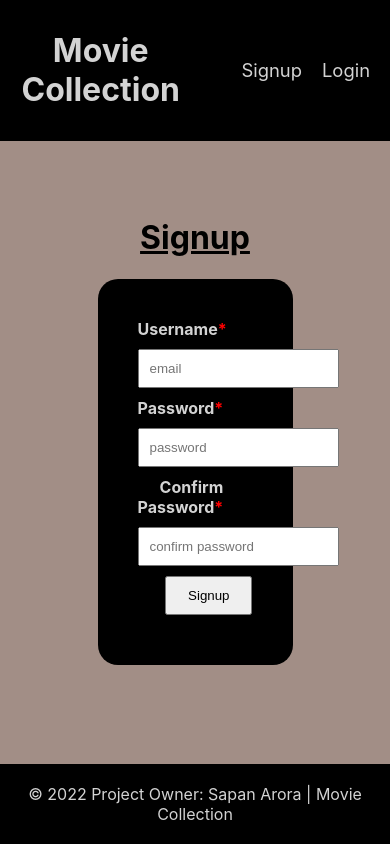
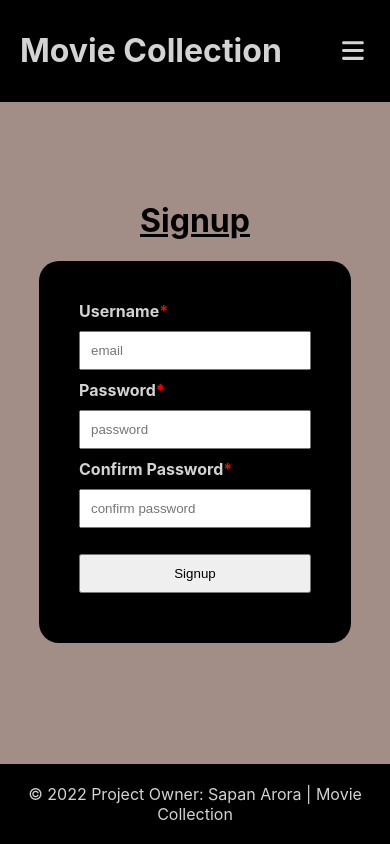
Before and after one commit to Sarora09/MovieStore.WebApp, a React (Create React App) app: page /signup in a window 390 px wide. Built offline with nearby package versions, Linux system fonts and the light colour scheme.

Commit message:
Updated the web application to be responsive. Work in progress

```diff
--- a/package.json
+++ b/package.json
@@ -3,6 +3,9 @@
   "version": "0.1.0",
   "private": true,
   "dependencies": {
+    "@fortawesome/fontawesome-svg-core": "^6.1.1",
+    "@fortawesome/free-solid-svg-icons": "^6.1.1",
+    "@fortawesome/react-fontawesome": "^0.1.18",
     "@testing-library/jest-dom": "^5.16.2",
     "@testing-library/react": "^12.1.3",
     "@testing-library/user-event": "^13.5.0",
--- a/src/App.css
+++ b/src/App.css
@@ -31,6 +31,7 @@ html {
   justify-content: space-between;
   padding: 10px 20px;
   color: lightgrey;
+  flex-wrap: wrap;
 }
 
 .container {
@@ -202,6 +203,8 @@ html {
   background-color: black;
 }
 
+/*Footer Ending*/
+
 /*Signup form*/
 .signup {
   display: flex;
@@ -252,7 +255,7 @@ html {
 }
 
 .signup-form button {
-  flex-basis: 76%;
+  flex-basis: 100%;
   padding: 10px;
   margin-left: 24%;
 }
@@ -268,13 +271,13 @@ html {
 }
 
 .profile {
-  flex: 1;
   display: flex;
   flex-direction: column;
   align-items: center;
   margin-top: 50px;
   margin-bottom: 50px;
   justify-content: center;
+  width: 100%;
 }
 
 .profile h1 {
@@ -477,12 +480,10 @@ table tbody tr:nth-of-type(2n) {
 
 .admin-manage-movies {
   margin-top: 20px;
-  padding: 100px;
 }
 
 .admin-manage-users {
   margin-top: 20px;
-  padding: 100px;
 }
 
 .movie {
@@ -540,7 +541,104 @@ table tbody tr:nth-of-type(2n) {
   margin-bottom: 25px;
 }
 
-/*Footer Ending*/
+nav ul {
+  display: flex;
+  list-style: none;
+  margin: 0;
+  padding-left: 0;
+}
+
+.hamburger {
+  border: 0;
+  font-size: 25px;
+  background-color: transparent;
+  cursor: pointer;
+  display: none;
+}
+
+@media (max-width: 992px) {
+  .profile-form-sub-container {
+    flex-direction: column;
+  }
+
+  .profile {
+    width: 50%;
+  }
+}
+
+@media (max-width: 768px) {
+
+  .profile-form-container {
+    width: 100%;
+  }
+
+  .movie-login-form {
+    width: 90%;
+  }
+
+  .movie-nav-links {
+    display: none;
+  }
+
+  .hamburger {
+    display: block;
+    color: lightgray;
+  }
+
+  .movie-nav-links.visible {
+    display: block;
+    width: 100%;
+  }
+
+  .movie-nav-links ul {
+    flex-direction: column;
+  }
+
+  .movie-nav-links ul li {
+    padding: 5px 0px;
+    margin-left: 0px;
+  }
+
+  .profile-form button {
+    width: 70%;
+  }
+
+  .manage-section {
+    flex-direction: column;
+  }
+
+  .admin-dashboard {
+    width: 80%;
+  }
+
+  .new-movie-button {
+    width: 70%;
+  }
+
+  .movie-table {
+    overflow-x: scroll;
+  }
+
+  .signup-form {
+    width: 80%;
+  }
+
+  .signup-form label {
+    flex-basis: 100%;
+    text-align: left;
+  }
+
+  .signup-form input {
+    flex-basis: 100%;
+  }
+
+  .signup-form button {
+    margin-left: auto;
+    margin-right: auto;
+    margin-top: 16px;
+  }
+
+}
 
 @media (prefers-reduced-motion: no-preference) {
   .App-logo {
--- a/src/components/Nav.js
+++ b/src/components/Nav.js
@@ -1,5 +1,7 @@
 import React, { useEffect, useState } from "react";
 import { Link, useNavigate } from "react-router-dom";
+import { FontAwesomeIcon } from '@fortawesome/react-fontawesome';
+import { faBars } from '@fortawesome/free-solid-svg-icons';
 
 const Nav = () => {
 
@@ -9,10 +11,18 @@ const Nav = () => {
   const logout = () => {
     localStorage.clear();
   }
+  const showNav = () => {
+    const nav = document.getElementById('movie-nav-links');
+    nav.classList.toggle('visible');
+  }
   return (
     <div className="movie-nav-background">
       <div className="movie-nav container">
         <h1><Link to="/login">Movie Collection</Link></h1>
+        <button className="hamburger" id="hamburger" onClick={showNav}>
+          <FontAwesomeIcon icon={faBars} />
+        </button>
+        <nav className="movie-nav-links" id="movie-nav-links">
           {/* Manually added the user id for admin by looking at the database. */}
           {checkUserId == "26ab30c6-60c2-464e-93b3-defad76a17e5" ?
             <ul>
@@ -49,6 +59,7 @@ const Nav = () => {
                 <li><Link to="/login">Login</Link></li>
               </ul>)
           }
+        </nav>
       </div>
     </div>
   );
```
Also changed, not shown: public/index.html (+4 -4 lines), 1 other file (tests, documents, lock files or other folders). Lines whose indentation alone changed are shown as unchanged.
